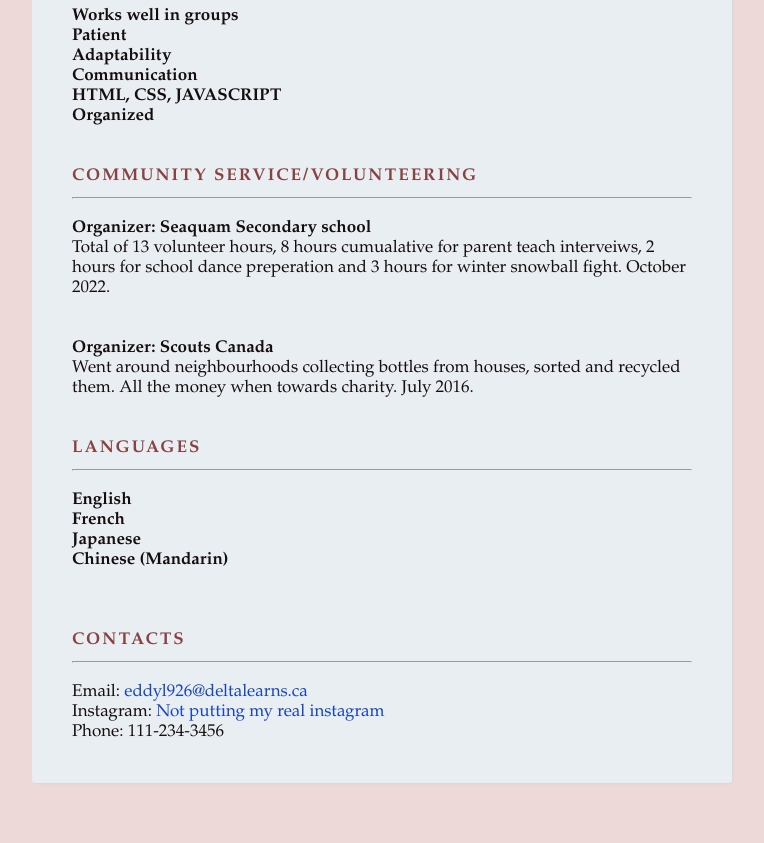
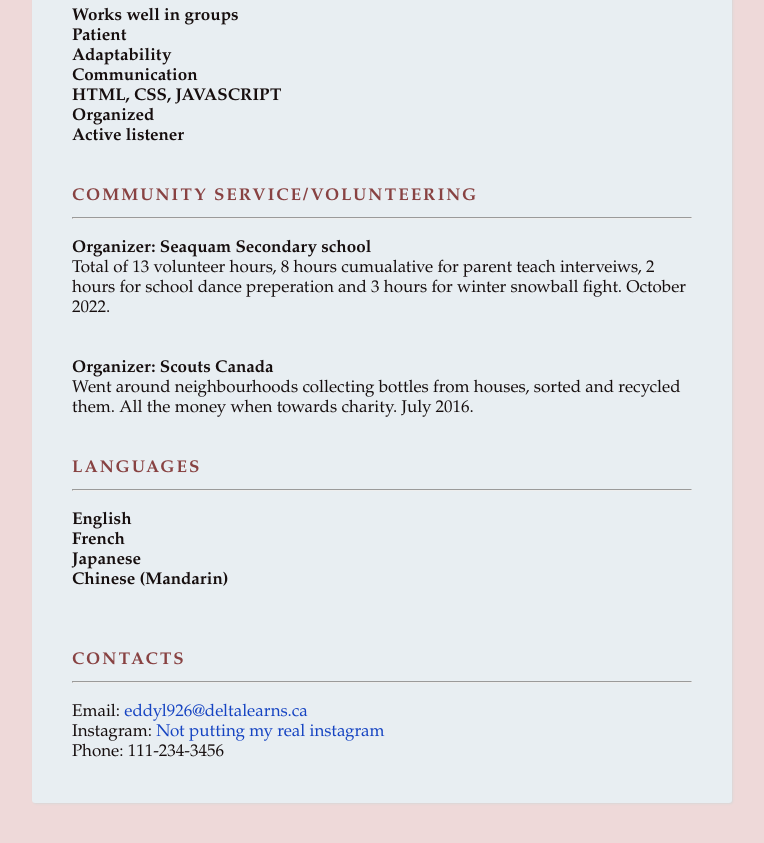
Before and after one commit to fwegfawefaw/Resume, a plain HTML site: page index.html in a window 1280 px wide. Shown: the part 800-1643 px from the top of the page, without its empty margins (258-1022 px from the left). Drawn offline with Linux system fonts and the light colour scheme.

Commit message:
added one more thing

```diff
--- a/index.html
+++ b/index.html
@@ -99,6 +99,7 @@
                <li class="name">Communication</li>
                <li class="name">HTML, CSS, JAVASCRIPT</li>
                <li class="name">Organized</li>
+               <li class="name">Active listener</li>
             </ul>
          </div>
          <div class="section">
```
